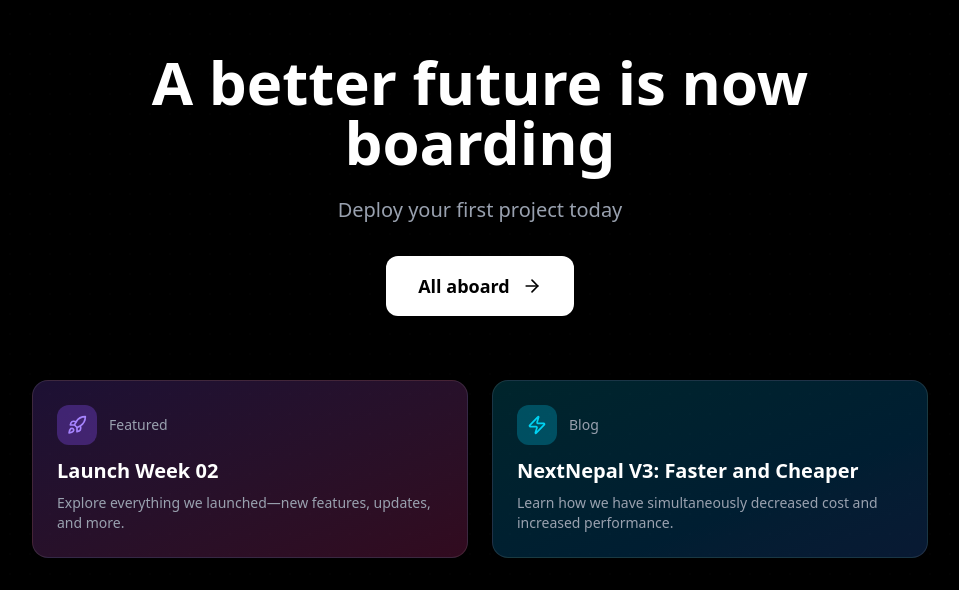
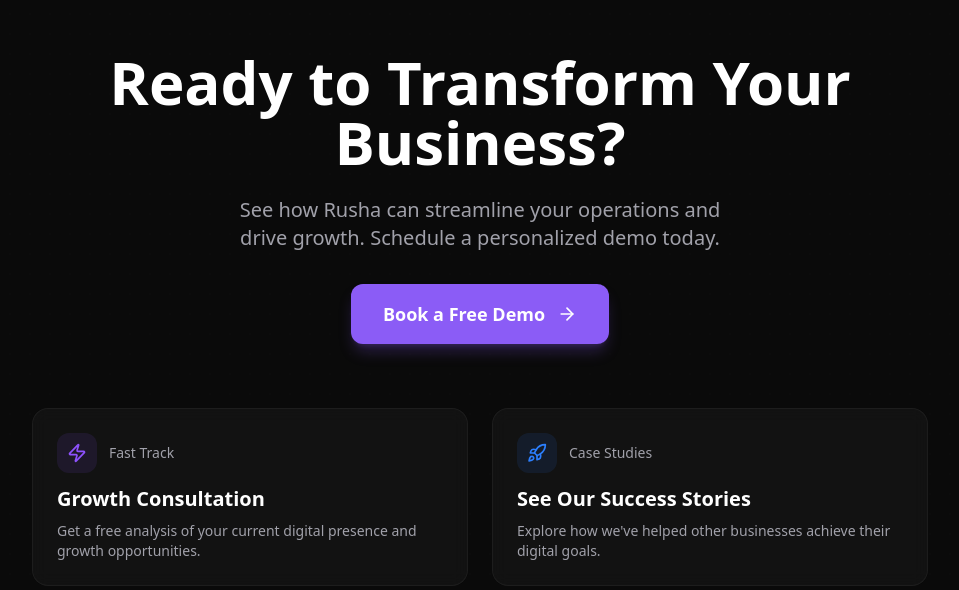
Before and after one commit to bibekdarnal81/AInepal, a Next.js app: page / in a window 1280 px wide. Shown: the part 8950-9540 px from the top of the page, without its empty margins (160-1119 px from the left). Built offline with nearby package versions, Linux system fonts and the light colour scheme; no server answers; the database is empty.

Commit message:
Update CTA section to 'Book a Demo' focus
- Changed main CTA to 'Book a Free Demo'
- Updated copy to focus on business transformation
- Refreshed feature cards for Consultation and Case Studies

```diff
--- a/components/sections/cta-section.tsx
+++ b/components/sections/cta-section.tsx
@@ -12,11 +12,11 @@
 
 export function CTASection() {
     return (
-        <section className="relative py-32 px-6 overflow-hidden bg-black">
+        <section className="relative py-32 px-6 overflow-hidden bg-background">
             {/* Gradient background effect */}
             <div className="absolute inset-0">
                 <div className="absolute inset-0 dot-grid opacity-10" />
-                <div className="absolute bottom-0 left-1/2 -translate-x-1/2 w-[800px] h-[400px] bg-gradient-radial from-violet-500/20 via-transparent to-transparent opacity-50 blur-3xl" />
+                <div className="absolute bottom-0 left-1/2 -translate-x-1/2 w-[800px] h-[400px] bg-gradient-radial from-primary/20 via-transparent to-transparent opacity-50 blur-3xl" />
             </div>
 
             <div className="mx-auto max-w-4xl relative z-10">
@@ -25,19 +25,19 @@
                     className="text-center mb-16"
                     {...fadeInUp}
                 >
-                    <h2 className="text-4xl md:text-5xl lg:text-6xl font-bold text-white mb-6">
-                        A better future is now boarding
+                    <h2 className="text-4xl md:text-5xl lg:text-6xl font-bold text-foreground mb-6">
+                        Ready to Transform Your Business?
                     </h2>
-                    <p className="text-xl text-gray-400 mb-8">
-                        Deploy your first project today
+                    <p className="text-xl text-muted-foreground mb-8 text-balance">
+                        See how Rusha can streamline your operations and drive growth. Schedule a personalized demo today.
                     </p>
                     <motion.a
-                        href="#"
-                        className="inline-flex items-center gap-3 px-8 py-4 bg-white text-black font-semibold rounded-lg hover:bg-gray-100 transition-colors text-lg"
+                        href="/contact"
+                        className="inline-flex items-center gap-3 px-8 py-4 bg-primary text-primary-foreground font-semibold rounded-lg hover:bg-primary/90 transition-colors text-lg shadow-lg shadow-primary/25"
                         whileHover={{ scale: 1.02 }}
                         whileTap={{ scale: 0.98 }}
                     >
-                        All aboard
+                        Book a Free Demo
                         <ArrowRight className="w-5 h-5" />
                     </motion.a>
                 </motion.div>
@@ -50,41 +50,41 @@
                     viewport={{ once: true }}
                     transition={{ delay: 0.3 }}
                 >
-                    {/* Launch Week card */}
+                    {/* Consultation Card */}
                     <a
-                        href="#"
-                        className="group bg-gradient-to-br from-violet-500/20 to-pink-500/20 border border-white/10 rounded-xl p-6 hover:border-white/20 transition-all"
+                        href="/services"
+                        className="group bg-card/50 border border-border/50 rounded-xl p-6 hover:border-primary/50 transition-all hover:shadow-lg hover:shadow-primary/5 backdrop-blur-sm"
                     >
                         <div className="flex items-center gap-3 mb-3">
-                            <div className="w-10 h-10 rounded-lg bg-violet-500/30 flex items-center justify-center">
-                                <Rocket className="w-5 h-5 text-violet-400" />
+                            <div className="w-10 h-10 rounded-lg bg-violet-500/10 flex items-center justify-center">
+                                <Zap className="w-5 h-5 text-violet-500" />
                             </div>
-                            <span className="text-sm text-gray-400">Featured</span>
+                            <span className="text-sm text-muted-foreground font-medium">Fast Track</span>
                         </div>
-                        <h3 className="text-xl font-bold text-white mb-2 group-hover:text-violet-300 transition-colors">
-                            Launch Week 02
+                        <h3 className="text-xl font-bold text-foreground mb-2 group-hover:text-primary transition-colors">
+                            Growth Consultation
                         </h3>
-                        <p className="text-gray-400 text-sm">
-                            Explore everything we launched—new features, updates, and more.
+                        <p className="text-muted-foreground text-sm">
+                            Get a free analysis of your current digital presence and growth opportunities.
                         </p>
                     </a>
 
-                    {/* V3 announcement card */}
+                    {/* Solutions Card */}
                     <a
-                        href="#"
-                        className="group bg-gradient-to-br from-cyan-500/20 to-blue-500/20 border border-white/10 rounded-xl p-6 hover:border-white/20 transition-all"
+                        href="/portfolios"
+                        className="group bg-card/50 border border-border/50 rounded-xl p-6 hover:border-primary/50 transition-all hover:shadow-lg hover:shadow-primary/5 backdrop-blur-sm"
                     >
                         <div className="flex items-center gap-3 mb-3">
-                            <div className="w-10 h-10 rounded-lg bg-cyan-500/30 flex items-center justify-center">
-                                <Zap className="w-5 h-5 text-cyan-400" />
+                            <div className="w-10 h-10 rounded-lg bg-blue-500/10 flex items-center justify-center">
+                                <Rocket className="w-5 h-5 text-blue-500" />
                             </div>
-                            <span className="text-sm text-gray-400">Blog</span>
+                            <span className="text-sm text-muted-foreground font-medium">Case Studies</span>
                         </div>
-                        <h3 className="text-xl font-bold text-white mb-2 group-hover:text-cyan-300 transition-colors">
-                             NextNepal V3: Faster and Cheaper
+                        <h3 className="text-xl font-bold text-foreground mb-2 group-hover:text-primary transition-colors">
+                            See Our Success Stories
                         </h3>
-                        <p className="text-gray-400 text-sm">
-                            Learn how we have simultaneously decreased cost and increased performance.
+                        <p className="text-muted-foreground text-sm">
+                            Explore how we've helped other businesses achieve their digital goals.
                         </p>
                     </a>
                 </motion.div>
```
